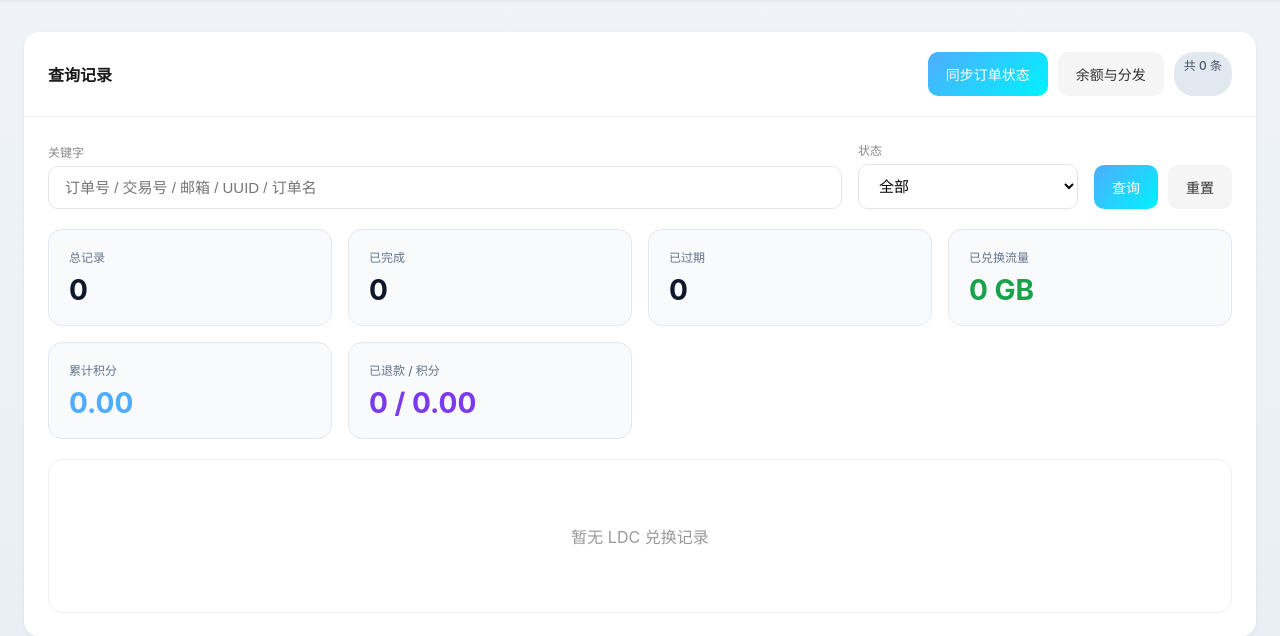
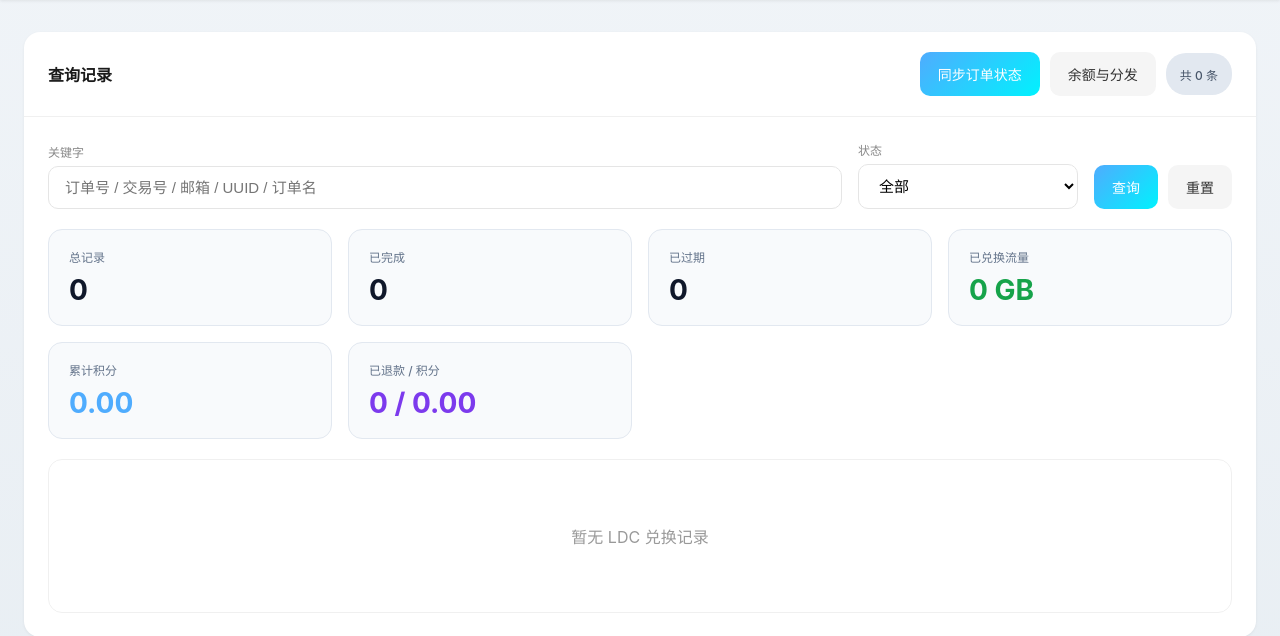
Before and after one commit to duanxinyua/LDC-XUI-Redeem, a Flask app: page /admin/ldc-orders in a window 1280 px wide. Shown: the part 58-694 px from the top of the page. Run offline with Flask 3, Linux system fonts and the light colour scheme; the visitor is signed in with stand-in values (Sample User, id 1); data comes from the database, SQL or seed files in the repository; data that the repository does not hold is empty.

Commit message:
修复LDC记录总数居中显示

```diff
--- a/templates/admin_ldc_orders.html
+++ b/templates/admin_ldc_orders.html
@@ -225,6 +225,13 @@
         .badge-expired { background: #f1f5f9; color: #64748b; }
         .badge-refunded { background: #ede9fe; color: #7c3aed; }
         .badge-neutral { background: #e2e8f0; color: #475569; }
+        .order-count-badge {
+            min-height: 42px;
+            display: inline-flex;
+            align-items: center;
+            justify-content: center;
+            padding: 0 14px;
+        }
 
         .actions-cell {
             display: flex;
@@ -308,6 +315,7 @@
             display: flex;
             gap: 10px;
             flex-wrap: wrap;
+            align-items: center;
         }
 
         @media (max-width: 980px) {
@@ -363,7 +371,7 @@
                 <div class="pagination-actions">
                     <button type="button" class="btn btn-primary" id="syncLdcOrdersBtn">同步订单状态</button>
                     <a href="/admin/ldc-tools" class="btn btn-secondary">余额与分发</a>
-                    <span class="badge badge-neutral">共 {{ total_orders }} 条</span>
+                    <span class="badge badge-neutral order-count-badge">共 {{ total_orders }} 条</span>
                 </div>
             </div>
             <div class="section-body">
```
Also changed, not shown: README.md.
